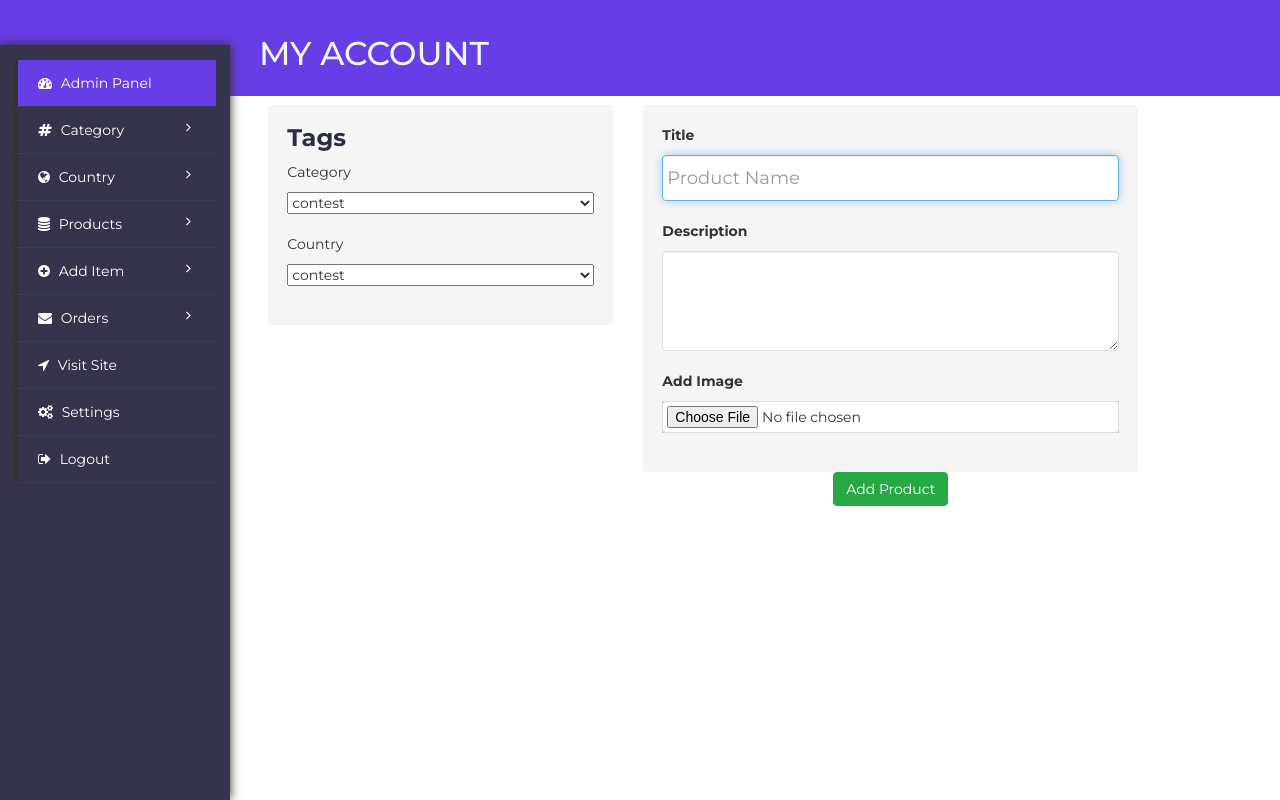
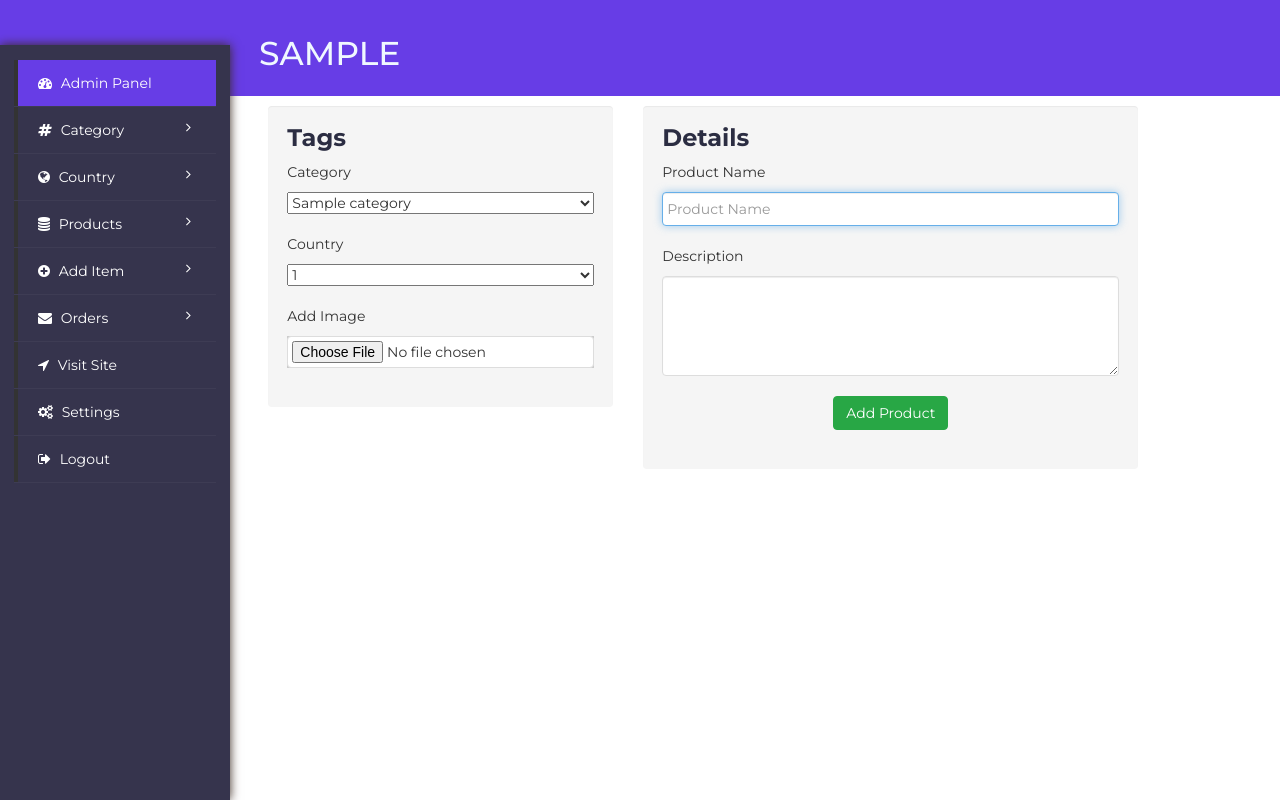
Before and after one commit to iftikharrasha/vertexwin-machinery-website-management, a PHP site: page /vertexwin-machinery-website-management/vPanel/itemadd/additem.php in a window 1280 px wide. Run offline with PHP 8.4, Linux system fonts and the light colour scheme; the visitor is signed in with stand-in values (Sample User, id 1); tables that the repository leaves empty or names only in its code hold one stand-in row (values such as "Sample post").

Commit message:
vpanel: add product and manageproduct connected with DB

```diff
--- a/vPanel/itemadd/additem.php
+++ b/vPanel/itemadd/additem.php
@@ -1,79 +1,123 @@
-<?php include("../partpage/header.php"); ?>
+<?php
+	require_once('../includes/sessions.php');
+	require_once('../includes/functions.php');
+
+	if(!isset($_SESSION['username']) && !isset($_SESSION['password'])) {
+		header("Location:./login.php?login_first");
+	}
+
+	date_default_timezone_set('Asia/Manila');
+	$time = time();
+
+	if(isset($_POST['post-submit'])) {
+
+		$title = mysqli_real_escape_string($con, $_POST['post-title']);
+		$category = mysqli_real_escape_string($con, $_POST['post-category']);
+		$country = mysqli_real_escape_string($con, $_POST['post-country']);
+		$content = mysqli_real_escape_string($con, $_POST['post-content']);
+		$dateTime = strftime('%Y-%m-%d',$time);
+
+		$custom_title = str_replace(' ', '', $title); //delete spaces between words
+		$image = $_FILES['post-image']['name'];
+		$file_ext = substr($image, strripos($image, '.')); // get file name
+		$newfilename = $custom_title.'_'.$category.'_'.$country.'_'.$dateTime . $file_ext; // Rename file
+
+		$author = $_SESSION['username'];
+		$title_length = strlen($title);
+		$content_lenght = strlen($content);
+		$imageDirectory = "../../resource/img/" . $newfilename;
+
+		if(empty($title)) {
+			$_SESSION['errorMessage'] = "Title Is Emtpy!";
+			Redirect_To('additem.php');
+		}else if($title_length > 50) {
+			$_SESSION['errorMessage'] = "Title Is Too Long!";
+			Redirect_To('additem.php');
+		}else if(empty($content)) {
+			$_SESSION['errorMessage'] = "Content Is Empty!";
+			Redirect_To('additem.php');
+		}else if($content_lenght > 1450) {
+			$_SESSION['errorMessage'] = "Content Is Too Long!";
+			Redirect_To('additem.php');
+		}else{
+			$query = "INSERT INTO products (date_time, product_title, product_category, product_country, added_by, product_image, product_desc)
+			VALUES ('$dateTime', '$title', '$category', '$country', '$author', '$newfilename', '$content')";
+
+			$exec = Query($query);
+			if ($exec){
+				move_uploaded_file($_FILES['post-image']['tmp_name'], $imageDirectory);
+				$_SESSION['successMessage'] = "Post Added Successfully!";
+			}else {
+				$_SESSION['errorMessage'] = "Something Went Wrong Please Try Again!";
+			}
+		}
+	}
+
+	include("../partpage/header.php");
+?>
+
 <div class="container-fluid">
   <?php include("../partpage/sidebar.php"); ?>
   <div class="col-md-9 content" style="margin-left:10px">
     <div class="panel-body-boots">
-      <h3>
-        <?php  //success message
-if(isset($_POST['success'])) {
-$success = $_POST["success"];
-echo "<h1 style='color:#0C0'>Your Product was added successfully &nbsp;&nbsp;  <span class='glyphicon glyphicon-ok'></h1></span>";
-}
-?>
-      </h3>
+      <p class="message">
+          <?php echo Message(); ?>
+        </p>
+	  <form action="additem.php" method="post" name="form" enctype="multipart/form-data">
       <div class="row">
         <div class="col-lg-5">
           <div class="well">
-            <h3>Tags
-            </h3>
-            <p>Category
-            </p>
+            <h3>Tags</h3>
+            <p>Category</p>
             <select class="cat_dropdown" name="post-category" id="post-category">
-              <option>contest
-              </option>
-              <option>test
-              </option>
-              <option>sports
-              </option>
-              <option>ECE
-              </option>
-              <option>Business
-              </option>
-              <option>Club
-              </option>
+<?php
+	$sql = "SELECT * FROM categories";
+
+	$exec = Query($sql);
+	while($row = mysqli_fetch_assoc($exec)){
+		echo "<option>$row[cat_title]</option>";
+	}
+?>
             </select>
             <br>
-            <p>Country
-            </p>
-            <select class="cat_dropdown" name="post-category" id="post-category">
-              <option>contest
-              </option>
-              <option>test
-              </option>
-              <option>sports
-              </option>
-              <option>ECE
-              </option>
-              <option>Business
-              </option>
-              <option>Club
-              </option>
+            <p>Country</p>
+            <select class="cat_dropdown" name="post-country" id="post-country">
+<?php
+	$sql = "SELECT * FROM countries";
+
+	$exec = Query($sql);
+	while($row = mysqli_fetch_assoc($exec)){
+		echo "<option>$row[country_name]</option>";
+	}
+?>
             </select>
+			 <p>Add Image
+              </p>
+              <div style="background-color:#CCC">
+                <input type="file" style="width:100%" name="post-image" class="btn thumbnail" id="picture">
+              </div>
           </div>
         </div>
         <div class="col-lg-7">
           <div class="well">
-            <form action="add_product.php" method="post" name="form" enctype="multipart/form-data">
-              <p>Title
+		    <h3>Details</h3>
+
+              <p>Product Name
               </p>
-              <input class="input-lg thumbnail form-control" type="text" name="product_name" id="product_name" autofocus="" style="width:100%" placeholder="Product Name" required="">
+              <input class="input-md thumbnail form-control" type="text" name="post-title" id="product_name" autofocus="" style="width:100%" placeholder="Product Name" required="">
               <p>Description
               </p>
-              <textarea class="thumbnail form-control" name="details" id="details" style="width:100%; height:100px" placeholder="write here..." required="">
+              <textarea class="input-md thumbnail form-control" name="post-content" id="details" style="width:100%; height:100px" placeholder="Write Here" required="">
               </textarea>
-              <p>Add Image
-              </p>
-              <div style="background-color:#CCC">
-                <input type="file" style="width:100%" name="picture" class="btn thumbnail" id="picture">
-              </div>
-            </form>
-          </div>
-          <div align="center">
-            <button type="submit" name="submit" id="submit" class="btn btn-info" style="margin-bottom: 20px;"> Add Product
-            </button>
+
+			  <div align="center">
+				<button type="submit" name="post-submit" id="submit" class="btn btn-info" style="margin-bottom: 20px;"> Add Product
+				</button>
+			  </div>
           </div>
         </div>
       </div>
+	  </form>
     </div>
   </div>
   </section>
```
Also changed, not shown: vPanel/allproducts/manageproducts.php (+9 -6 lines).
